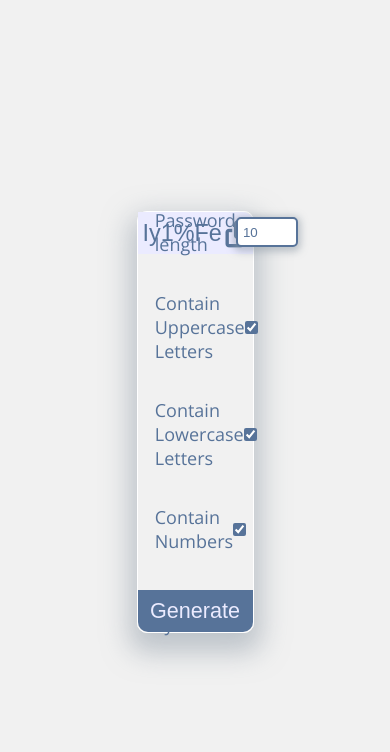
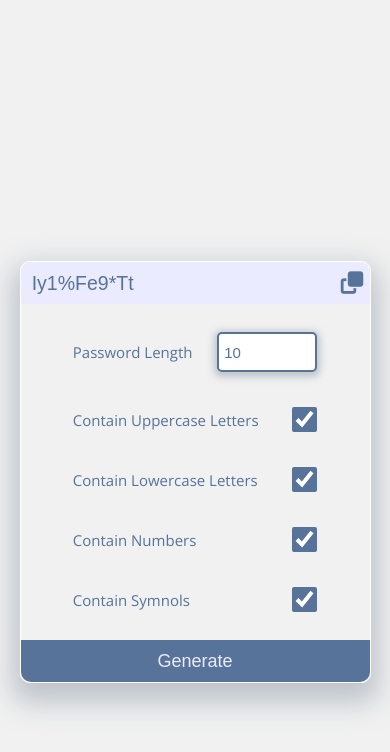
Before and after one commit to sinansarikaya/Javascript-Password-Generator, a plain HTML site: page index.html in a window 390 px wide. Both pictures are taken after a click on the input "Generate". Drawn offline with nearby package versions, Linux system fonts and the light colour scheme.

Commit message:
responsive added

```diff
--- a/css/style.css
+++ b/css/style.css
@@ -11,9 +11,28 @@ main {
   width: 100%;
   height: 100vh;
   display: flex;
+  align-items: center;
   justify-content: center;
-  align-items: center;
   background-color: #f1f1f1;
+  flex-direction: column;
+  gap: 20px;
+}
+#alert {
+  width: 30%;
+  padding: 15px;
+  overflow: hidden;
+  text-align: center;
+}
+#alert .alert {
+  position: relative;
+  bottom: -75px;
+  transition: bottom 1s;
+  border-radius: 8px;
+  padding: 15px;
+  color: #fff;
+  background-color: #40ca777f;
+  font-weight: 600;
+  box-shadow: 0 2px 5px 1px rgba(141, 153, 165, 0.5);
 }
 #container {
   width: 30%;
@@ -73,13 +92,14 @@ main {
 }
 #container section .passwordLength {
   width: 100px;
-  height: 30px;
+  height: 40px;
   outline: none;
   border-radius: 5px;
   border: 2px solid #577399;
   padding: 5px;
   color: #577399;
   box-shadow: 0 2px 7px 3px rgba(141, 153, 165, 0.5);
+  font-size: 1rem;
 }
 #container section .checkbox {
   accent-color: #577399;
@@ -113,3 +133,51 @@ main {
   background-color: #7d94b5;
   color: #ebebff;
 }
+@media (max-width: 1200px) {
+  #alert {
+    width: 40%;
+  }
+  #container {
+    width: 60%;
+  }
+}
+@media (max-width: 650px) {
+  #alert {
+    width: 60%;
+  }
+  #container {
+    width: 80%;
+  }
+}
+@media (max-width: 460px) {
+  html {
+    font-size: 15px;
+  }
+  #alert {
+    width: 70%;
+  }
+  #container {
+    width: 90%;
+  }
+}
+@media (max-width: 370px) {
+  html {
+    font-size: 13px;
+  }
+  #alert {
+    width: 80%;
+  }
+  #container {
+    width: 95%;
+  }
+}
+@media (max-height: 770px) {
+  #container {
+    height: 70%;
+  }
+}
+@media (max-height: 625px) {
+  #container {
+    height: 80%;
+  }
+}
--- a/index.html
+++ b/index.html
@@ -20,6 +20,9 @@
   </head>
   <body>
     <main>
+      <div id="alert">
+        <div class="alert">alert</div>
+      </div>
       <div id="container">
         <header>
           <input
@@ -31,7 +34,7 @@
         </header>
         <section>
           <label for="passwordLength">
-            Password length
+            Password Length
             <input
               type="number"
               class="passwordLength"
--- a/js/app.js
+++ b/js/app.js
@@ -5,6 +5,7 @@ const lowerCaseCheck = document.querySelector("#lowerCaseCheck");
 const numberCheck = document.querySelector("#numberCheck");
 const symbolCheck = document.querySelector("#symbolCheck");
 const copyButton = document.querySelector(".copyButton");
+const alert = document.querySelector(".alert");
 
 const upperLetters = "ABCDEFGHIJKLMNOPQRSTUVWXYZ";
 const lowerLetters = "abcdefghijklmnopqrstuvwxyz";
@@ -27,11 +28,6 @@ function getSymbols() {
   return symbols[Math.floor(Math.random() * symbols.length)];
 }
 
-console.log(getUpperLetters());
-console.log(getLowerLetters());
-console.log(getNumbers());
-console.log(getSymbols());
-
 function generate() {
   pw = [];
   if (upperCaseCheck.checked) {
@@ -47,8 +43,6 @@ function generate() {
     pw.push(getSymbols());
   }
 
-  //   pw = String(pw);
-  //   pw = pw.replace(",", "");
   password = "";
   password += pw;
 
@@ -59,9 +53,13 @@ function generate() {
   return password;
 }
 
-console.log(generate());
-
 function generatePassword() {
+  if (
+    passwordLength.value &&
+    passwordLength.value >= 4 &&
+    passwordLength.value <= 25 &&
+    generate() != ""
+  ) {
     const len = passwordLength.value;
     let pass = "";
     for (let i = 0; i < len; i++) {
@@ -71,13 +69,31 @@ function generatePassword() {
     pass = pass.slice(0, passwordLength.value);
 
     passwordInput.value = pass;
+  } else if (generate() == "") {
+    alertShow("Select at least one checkbox!", "#fe5f5580");
+  } else if (passwordLength.value < 4) {
+    alertShow("Minimum 4 characters!", "#fe5f5580");
+  } else if (passwordLength.value > 25) {
+    alertShow("Maximum 25 characters!", "#fe5f5580");
+  } else {
+    alertShow("Sayi gir len!", "#fe5f5580");
+  }
 }
 
-passwordLength.addEventListener("change", () => {
-  length = passwordLength.value;
-  console.log(passwordLength.value);
-});
+function copyPw() {
+  if (!passwordInput.value) {
+    alertShow("Password not generated yet!", "#fe5f5580");
+  } else {
+    navigator.clipboard.writeText(passwordInput.value);
+    alertShow("Password copied!", "#40ca777f");
+  }
+}
 
-function copyPw() {
-  navigator.clipboard.writeText(passwordInput.value);
+function alertShow(msg, clr) {
+  alert.innerHTML = msg;
+  alert.style.bottom = "0";
+  alert.style.backgroundColor = clr;
+  setTimeout(() => {
+    alert.style.bottom = "-75px";
+  }, 2000);
 }
```
Lines whose indentation alone changed are shown as unchanged.
